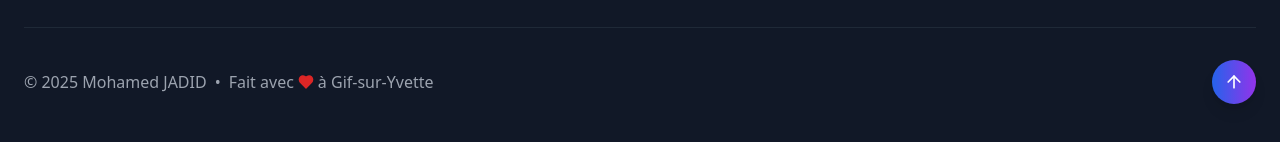
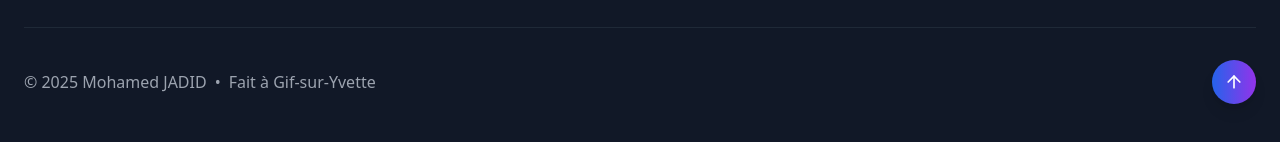
Before and after one commit to mjadid91/my-portfolio, a React (Vite) app: page / in a window 1280 px wide. Shown: the part 5816-5958 px from the top of the page. Built offline with nearby package versions, Linux system fonts and the light colour scheme.

Commit message:
footer correction

```diff
--- a/src/components/Footer.tsx
+++ b/src/components/Footer.tsx
@@ -91,10 +91,10 @@ const Footer: React.FC = () => {
             <span>© 2025 Mohamed JADID</span>
             <span className="mx-2">•</span>
             <span className="flex items-center">
-              Fait avec <Heart className="w-4 h-4 mx-1 text-red-600" fill="currentColor" /> à Gif-sur-Yvette
+              Fait à Gif-sur-Yvette
             </span>
           </div>
-
+          {/*<Heart className="w-4 h-4 mx-1 text-red-600" fill="currentColor" />*/}
           {/* Back to top */}
           <button
             onClick={scrollToTop}
```
